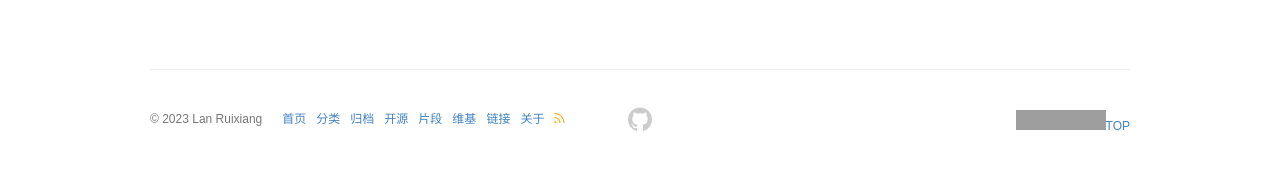
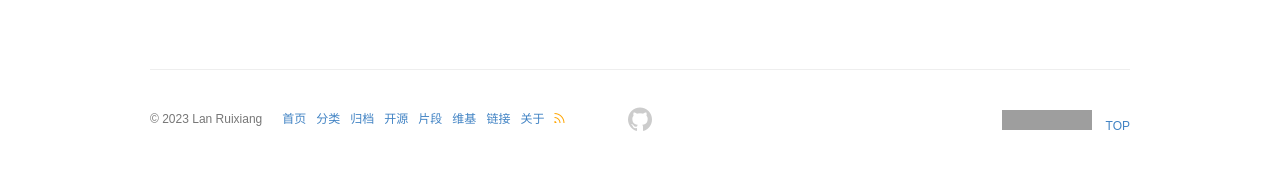
Before and after one commit to lanruixiang/lanruixiang.github.io, a Jekyll site: the page built from pages/categories.md, in a window 1280 px wide. Shown: the part 1857-2029 px from the top of the page. Built offline with Jekyll 4.4.1, drawn with Linux system fonts in a browser that asks for light colours; a style sheet for code colours, icons or effects is not loaded; grey boxes are pictures that could not be loaded.

Commit message:
Update footer.html

```diff
--- a/_includes/footer.html
+++ b/_includes/footer.html
@@ -10,6 +10,7 @@
             </div>
             <ul class="site-footer-links right mobile-hidden">
                 <img src="https://badges.toozhao.com/badges/01HE87RZ79JTEYNSP6DAGXZH5Z/orange.svg"/>
+                &nbsp;&nbsp;&nbsp;
                 <li>
                     <a href="javascript:window.scrollTo(0,0)" >TOP</a>
                 </li>
```
